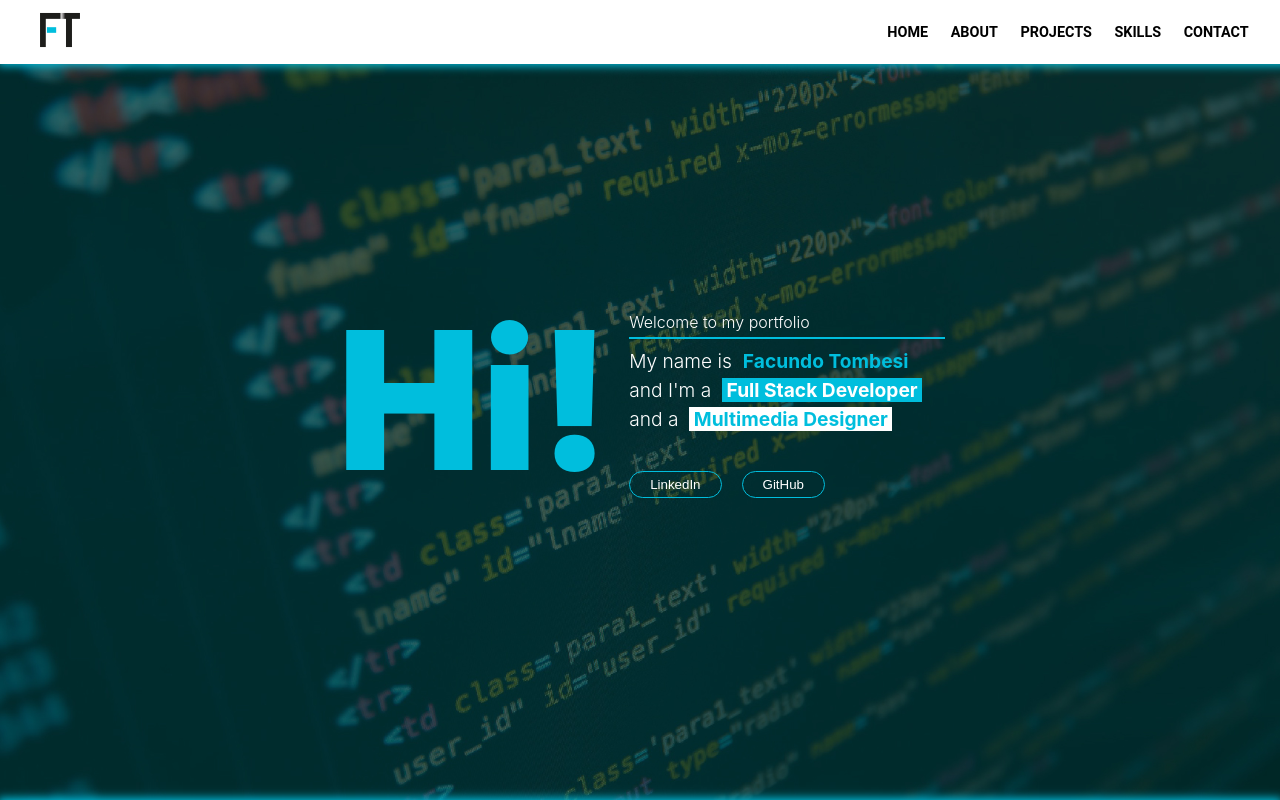
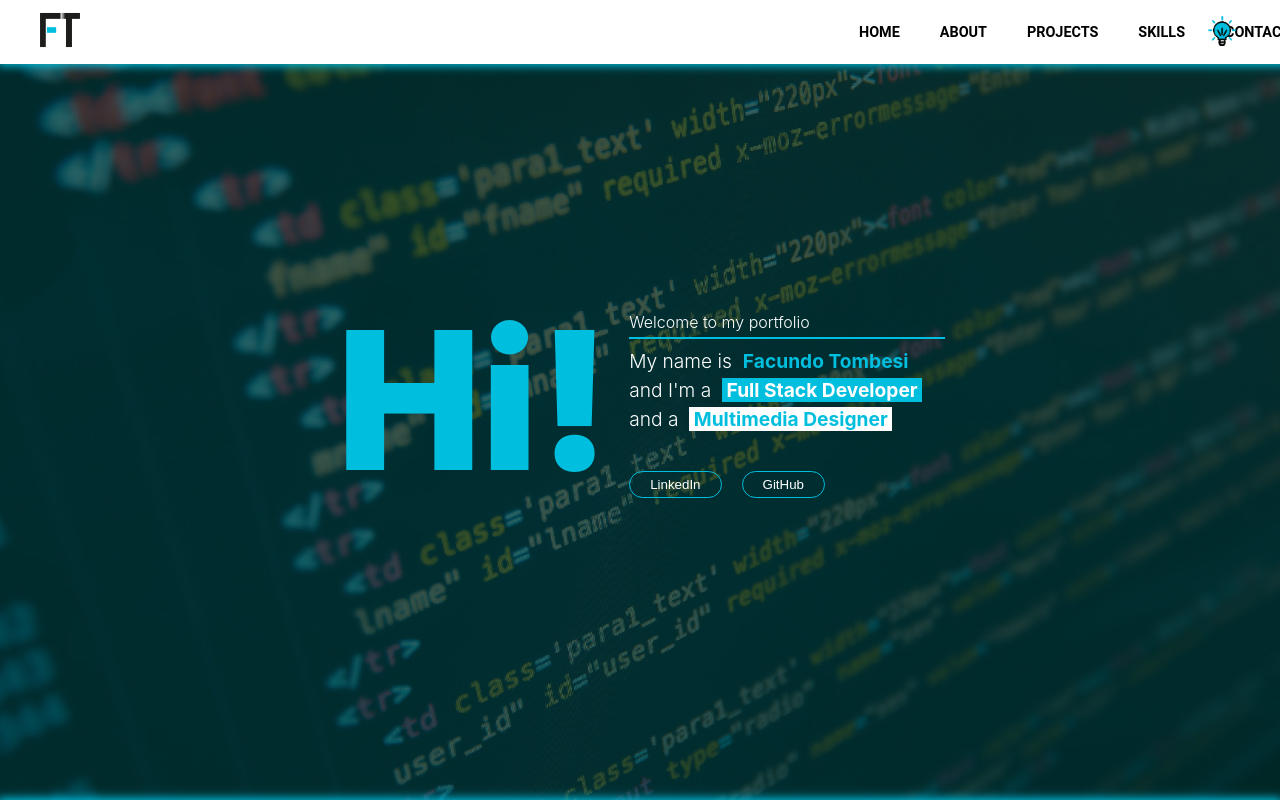
Before and after one commit to FacuTombesi/Portfolio, a React (Create React App) app in the folder client/: page / in a window 1280 px wide. Shown: the top 800 px of the page. Built offline with nearby package versions, Linux system fonts and the light colour scheme.

Commit message:
dark mode added

```diff
--- a/client/src/App.css
+++ b/client/src/App.css
@@ -1,5 +1,6 @@
 .App {
   text-align: center;
+  text-decoration: none;
 }
 
 .App-logo {
--- a/client/src/App.js
+++ b/client/src/App.js
@@ -1,13 +1,21 @@
-import React from "react";
+import React, { useState } from "react";
 import { Route, Switch } from "react-router-dom";
 import "./App.css";
 import Home from "./views/Home";
 import Projects from "./views/Projects";
 import FoodPI from "./projects/FoodPI";
 import VoyHenry from "./projects/VoyHenry";
+import ThemeContext from "./styles/darkMode/ThemeContext";
 
 const App = () => {
+  const [theme, setTheme] = useState("light");
+
+  const toggleTheme = () => {
+    setTheme(theme === "light" ? "dark" : "light");
+  };
+
   return (
+    <ThemeContext.Provider value={{ theme, toggleTheme }}>
       <div>
         <Switch>
           <Route exact path="/" component={Home} />
@@ -16,6 +24,7 @@ const App = () => {
           <Route path="/projects/voyhenry" component={VoyHenry} />
         </Switch>
       </div>
+    </ThemeContext.Provider>
   );
 };
 
--- a/client/src/components/About.jsx
+++ b/client/src/components/About.jsx
@@ -1,9 +1,19 @@
-import React from "react";
+import React, { useContext } from "react";
 import style from "../styles/About.module.css";
+import styled from "styled-components";
+import ThemeContext from "../styles/darkMode/ThemeContext";
+
+const Container = styled.section `
+    background-color: ${({ theme }) => theme.backgroundColor};
+    color: ${({ theme }) => theme.textColor};
+    transition: background-color 0.5s, color 0.5s;
+`
 
 const About = () => {
+    const { theme } = useContext(ThemeContext);
+
     return (
-        <section className={style.about} id="about">
+        <Container theme={themes[theme]} className={style.about} id="about">
             <div className={style.aboutCont}>
                 <p className={style.aboutTitle}>ABOUT ME</p>
                 <hr color="#00bedd" width="10%" />
@@ -22,8 +32,21 @@ const About = () => {
                     </a>
                 </div>
             </div>
-        </section>
+        </Container>
     );
 };
 
+/* ---------------------------------- THEME STYLES ---------------------------------- */
+
+const themes = {
+    light: {
+        backgroundColor: "white",
+        textColor: "black",
+    },
+    dark: {
+        backgroundColor: "black",
+        textColor: "white",
+    },
+};
+
 export default About;
--- a/client/src/components/Contact.jsx
+++ b/client/src/components/Contact.jsx
@@ -1,19 +1,28 @@
-import React, { useState } from "react";
+import React, { useState, useContext } from "react";
 import style from "../styles/Contact.module.css";
+import styled from "styled-components";
 import iconGITHUB from "../assets/iconGITHUB.png";
 import iconGITHUBwhite from "../assets/iconGITHUB(white).png";
 import iconLINKEDIN from "../assets/iconLINKEDIN.png";
 import iconLINKEDINwhite from "../assets/iconLINKEDIN(white).png";
 import iconMAIL from "../assets/iconMAIL.png";
 import iconMAILwhite from "../assets/iconMAIL(white).png";
+import ThemeContext from "../styles/darkMode/ThemeContext";
+
+const Container = styled.section `
+    background-color: ${({ theme }) => theme.backgroundColor};
+    color: ${({ theme }) => theme.textColor};
+    transition: background-color 0.5s, color 0.5s;
+`
 
 const Contact = () => {
     const [mailSrc, setMailSrc] = useState(iconMAILwhite);
     const [linkedinSrc, setLinkedinSrc] = useState(iconLINKEDINwhite);
     const [githubSrc, setGithubSrc] = useState(iconGITHUBwhite);
+    const { theme } = useContext(ThemeContext);
 
     return (
-        <section className={style.contact} id="contact">
+        <Container theme={themes[theme]} className={style.contact} id="contact">
             <div className={style.contactCont}>
                 <p className={style.contactTitle}>CONTACT</p>
                 <hr color="white" width="10%" />
@@ -53,8 +62,21 @@ const Contact = () => {
                     </a>
                 </div>
             </div>
-        </section>
+        </Container>
     );
 };
 
+/* ---------------------------------- THEME STYLES ---------------------------------- */
+
+const themes = {
+    light: {
+        backgroundColor: "#00a7af",
+        textColor: "white",
+    },
+    dark: {
+        backgroundColor: "#005257",
+        textColor: "white",
+    },
+};
+
 export default Contact;
--- a/client/src/components/NavBar.jsx
+++ b/client/src/components/NavBar.jsx
@@ -1,30 +1,40 @@
-import React from "react";
+import React, { useContext } from "react";
 import styled from "styled-components";
-import lightLogo from "../assets/logo(base).png";
+import darkLogo from "../assets/logo(lightMode).png";
+import lightLogo from "../assets/logo(darkMode).png";
+import ThemeContext from "../styles/darkMode/ThemeContext";
+import ToggleButton from "../styles/darkMode/ToggleButton";
 
 const NavBar = () => {
+    const { theme } = useContext(ThemeContext);
+
     const handleClick = (e, sectionId) => {
         e.preventDefault();
         const section = document.getElementById(sectionId)
         section.scrollIntoView({ behavior: "smooth" })
     };
 
+    const logo = theme === "light" ? darkLogo : lightLogo;
+
     return (
-        <NavCont>
+        <NavCont theme={themes[theme]}>
             <a href="/" title="Facundo Tombesi">
                 <Logo
-                    src={lightLogo}
+                    src={logo}
                     alt="Facundo Tombesi"
                     loading="lazy"
                 />
             </a>
-            <NavLinksCont>
-                <NavLinks href="#home" onClick={(e) => handleClick(e, "home") }>HOME</NavLinks>
-                <NavLinks href="#about" onClick={(e) => handleClick(e, "about") }>ABOUT</NavLinks>
-                <NavLinks href="#projects" onClick={(e) => handleClick(e, "projects") }>PROJECTS</NavLinks>
-                <NavLinks href="#skills" onClick={(e) => handleClick(e, "skills") }>SKILLS</NavLinks>
-                <NavLinks href="#contact" onClick={(e) => handleClick(e, "contact") }>CONTACT</NavLinks>
-            </NavLinksCont>
+            <BtnsCont>
+                <NavLinksCont>
+                    <NavLinks href="#home" onClick={(e) => handleClick(e, "home")}>HOME</NavLinks>
+                    <NavLinks href="#about" onClick={(e) => handleClick(e, "about")}>ABOUT</NavLinks>
+                    <NavLinks href="#projects" onClick={(e) => handleClick(e, "projects")}>PROJECTS</NavLinks>
+                    <NavLinks href="#skills" onClick={(e) => handleClick(e, "skills")}>SKILLS</NavLinks>
+                    <NavLinks href="#contact" onClick={(e) => handleClick(e, "contact")}>CONTACT</NavLinks>
+                </NavLinksCont>
+                <ToggleButton />
+            </BtnsCont>
         </NavCont>
     );
 };
@@ -38,13 +48,22 @@ const NavCont = styled.div `
     position: fixed;
     width: 100%;
     justify-content: space-between;
-    background-color: white;
     box-shadow: 0px 0px 9px 2px #00bedd;
     padding: 10px 40px;
+    background-color: ${({ theme }) => theme.backgroundColor};
+    color: ${({ theme }) => theme.textColor};
+    transition: background-color 0.5s, color 0.5s;
 `
 
 const Logo = styled.img `
     height: 2.5em;
+`
+
+const BtnsCont = styled.div `
+    display: flex;
+    flex-direction: row;
+    align-items: center;
+    justify-content: space-around;
 `
 
 const NavLinksCont = styled.div`
@@ -52,20 +71,34 @@ const NavLinksCont = styled.div`
     align-items: center;
     justify-content: space-around;
     width: 30%;
-    margin-right: 60px;
+    margin-right: 30px;
 `
 
-const NavLinks = styled.a `
+const NavLinks = styled.p `
     padding-inline: 5px 5px;
-    color: black;
     text-decoration: none;
     font-family: 'Roboto', sans-serif;
     font-size: 90%;
     font-weight: 600;
+    margin-right: 30px;
+    cursor: pointer;
 
     &:hover {
         color: #00bedd;
     }
 `
 
+/* ---------------------------------- THEME STYLES ---------------------------------- */
+
+const themes = {
+    light: {
+        backgroundColor: "white",
+        textColor: "black",
+    },
+    dark: {
+        backgroundColor: "black",
+        textColor: "white",
+    },
+};
+
 export default NavBar;
--- a/client/src/components/Skills.jsx
+++ b/client/src/components/Skills.jsx
@@ -1,4 +1,4 @@
-import React from "react";
+import React, { useContext } from "react";
 import style from "../styles/Skills.module.css";
 import skillREACT from "../assets/skillREACT.png";
 import skillREDUX from "../assets/skillREDUX.png";
@@ -13,10 +13,20 @@ import skillADOBEXD from "../assets/skillADOBEXD.png";
 import skillAFTEREFFECTS from "../assets/skillAFTEREFFECTS.png";
 import skillILLUSTRATOR from "../assets/skillILLUSTRATOR.png";
 import skillPREMIEREPRO from "../assets/skillPREMIEREPRO.png";
+import styled from "styled-components";
+import ThemeContext from "../styles/darkMode/ThemeContext";
+
+const Container = styled.section `
+    background-color: ${({ theme }) => theme.backgroundColor};
+    color: ${({ theme }) => theme.textColor};
+    transition: background-color 0.5s, color 0.5s;
+`
 
 const Skills = () => {
+    const { theme } = useContext(ThemeContext);
+
     return (
-        <section className={style.skills} id="skills">
+        <Container theme={themes[theme]} className={style.skills} id="skills">
             <div className={style.skillsCont}>
                 <p className={style.skillsTitle}>TECH SKILLS</p>
                 <hr color='#00bedd' width='10%' />
@@ -168,8 +178,21 @@ const Skills = () => {
                 </div>
 
             </div>
-        </section>
+        </Container>
     );
 };
 
+/* ---------------------------------- THEME STYLES ---------------------------------- */
+
+const themes = {
+    light: {
+        backgroundColor: "white",
+        textColor: "black",
+    },
+    dark: {
+        backgroundColor: "black",
+        textColor: "white",
+    },
+};
+
 export default Skills;
--- a/client/src/styles/About.module.css
+++ b/client/src/styles/About.module.css
@@ -1,5 +1,4 @@
 .about {
-    background-color: white;
     box-shadow: 0px 0px 9px 2px #00bedd;
     display: flex;
     align-items: center;
--- a/client/src/styles/Contact.module.css
+++ b/client/src/styles/Contact.module.css
@@ -1,5 +1,4 @@
 .contact {
-    background-color: #00a7af;
     display: flex;
     align-items: center;
     justify-content: center;
--- a/client/src/styles/Skills.module.css
+++ b/client/src/styles/Skills.module.css
@@ -1,5 +1,4 @@
 .skills {
-    background-color: white;
     box-shadow: 0px 0px 9px 2px #00bedd;
     display: flex;
     align-items: center;
--- /dev/null
+++ b/client/src/styles/darkMode/ThemeContext.jsx
@@ -0,0 +1,5 @@
+import { createContext } from "react";
+
+const ThemeContext = createContext("light");
+
+export default ThemeContext;
--- /dev/null
+++ b/client/src/styles/darkMode/ToggleButton.jsx
@@ -0,0 +1,32 @@
+import React, { useContext } from "react";
+import styled from "styled-components";
+import iconLight from "../../assets/siteLIGHT.png";
+import iconDark from "../../assets/siteDARK.png";
+import ThemeContext from "./ThemeContext";
+
+const ToggleButton = () => {
+    const { theme, toggleTheme } = useContext(ThemeContext);
+
+    return (
+        <ToggleBtn onClick={toggleTheme}>
+            {theme === "light"
+                ? <ToggleIcon src={iconLight} alt="Light Mode" />
+                : <ToggleIcon src={iconDark} alt="Dark Mode" />
+            }
+        </ToggleBtn>
+    );
+};
+
+/* ---------------------------------- STYLES ---------------------------------- */
+
+const ToggleBtn = styled.button `
+    border: none;
+    background: transparent;
+    cursor: pointer;
+`
+
+const ToggleIcon = styled.img `
+    width: 30px;
+`
+
+export default ToggleButton;
```
Also changed, not shown: client/src/assets/logo(darkMode).png (renamed from client/src/assets/logo(white).png), client/src/assets/logo(lightMode).png (renamed from client/src/assets/logo(base).png). Lines whose indentation alone changed are shown as unchanged.
